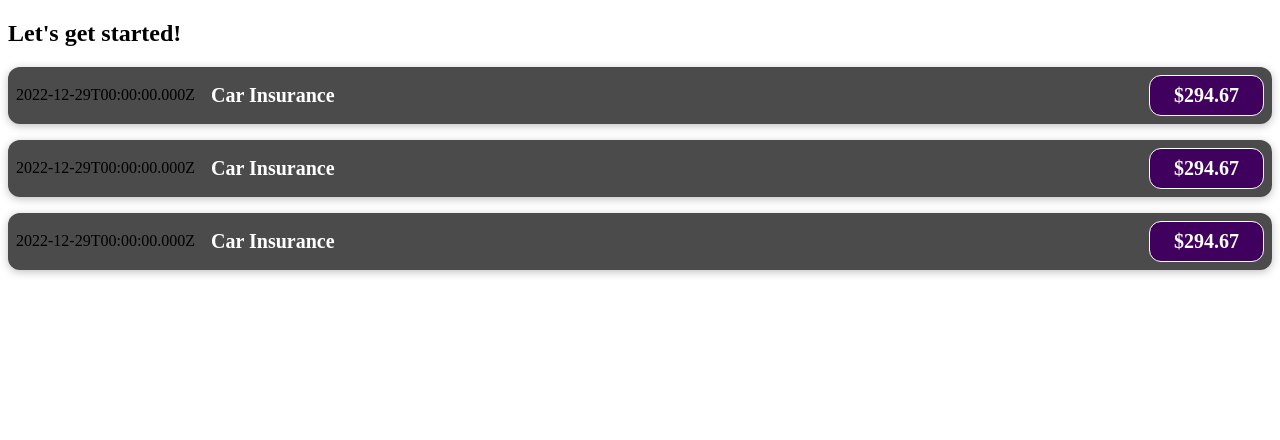
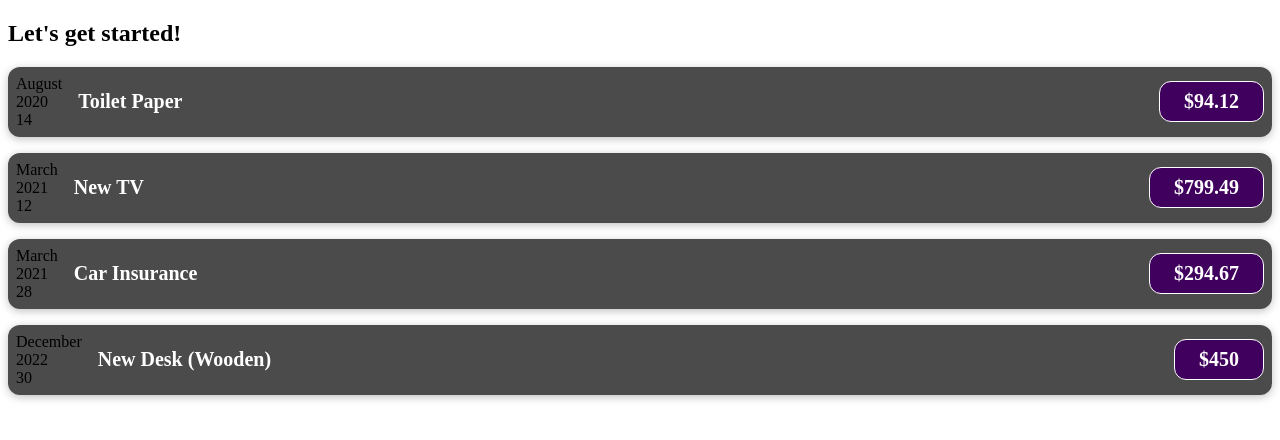
Before and after one commit to sungyuha/react, a React (Create React App) app in the folder react-js/: page / in a window 1280 px wide. Shown: the top 440 px of the page. Built offline with nearby package versions, Linux system fonts and the light colour scheme.

Commit message:
props & 여러 컴포넌트로 분할

```diff
--- a/react-js/src/App.js
+++ b/react-js/src/App.js
@@ -19,17 +19,18 @@
             id: 'e4',
             title: 'New Desk (Wooden)',
             amount: 450,
-            date: new Date(2021, 5, 12),
+            date: new Date(2022, 11, 30),
         },
     ];
 
     return (
         <>
             <h2>Let's get started!</h2>
-            <ExpenseItem title={expenses[0].title} amount={expenses[0].amount}></ExpenseItem>
-            <ExpenseItem></ExpenseItem>
-            <ExpenseItem></ExpenseItem>
-            {/* <p>This is alsp visble!</p> */}
+            <ExpenseItem title={expenses[0].title} amount={expenses[0].amount} date={expenses[0].date}></ExpenseItem>
+            <ExpenseItem title={expenses[1].title} amount={expenses[1].amount} date={expenses[1].date}></ExpenseItem>
+            <ExpenseItem title={expenses[2].title} amount={expenses[2].amount} date={expenses[2].date}></ExpenseItem>
+            <ExpenseItem title={expenses[3].title} amount={expenses[3].amount} date={expenses[3].date}></ExpenseItem>
+            {/* 여기서는 props가  title, amount, date */}
         </>
         // JSX는 자바스크립트 XML을 의미
     );
--- a/react-js/src/components/ExpenseItem.js
+++ b/react-js/src/components/ExpenseItem.js
@@ -1,18 +1,26 @@
 import './ExpenseItem.css';
 
-function ExpenseItem() {
-    const expenseDate = new Date(2022, 11, 29);
-    const expenseTitle = 'Car Insurance';
-    const expenseAmount = 294.67;
+function ExpenseItem(props) {
+    // props 사용자 시점에서 모든 값을 가지고 있는 객체
+    // props 객체에서 key와 vlaue로 이루어진 파일 포맷을 얻는데 그것은 리액트에 의해 자동으로 전달 됨
+    const month = props.date.toLocaleString('en-us', {month: 'long'});
+    {/* toLocaleString -> 리액트에 내장되어 있음. 사람이 읽기 쉽게 변경해줌 */}
+    const day = props.date.toLocaleString('en-us', {day: '2-digit'});
+    const year = props.date.getFullYear();
 
     return (
         <div className="expense-item">
-            <div>{expenseDate.toISOString()}</div>
+            <div>
+                <div>{month}</div>
+                {/* 변수나 상수를 작성 */}
+                <div>{year}</div>
+                <div>{day}</div>
+            </div>
             <div className="expense-item__description">
                 {/* <h2>{Math.random()}</h2> */}
                 {/* 내장 된 math객체로 임의의 숫자를 생성함 */}
-                <h2>{expenseTitle}</h2>
-                <div className="expense-item__price">${expenseAmount}</div>
+                <h2>{props.title}</h2>
+                <div className="expense-item__price">${props.amount}</div>
             </div>
         </div>
     )
```
